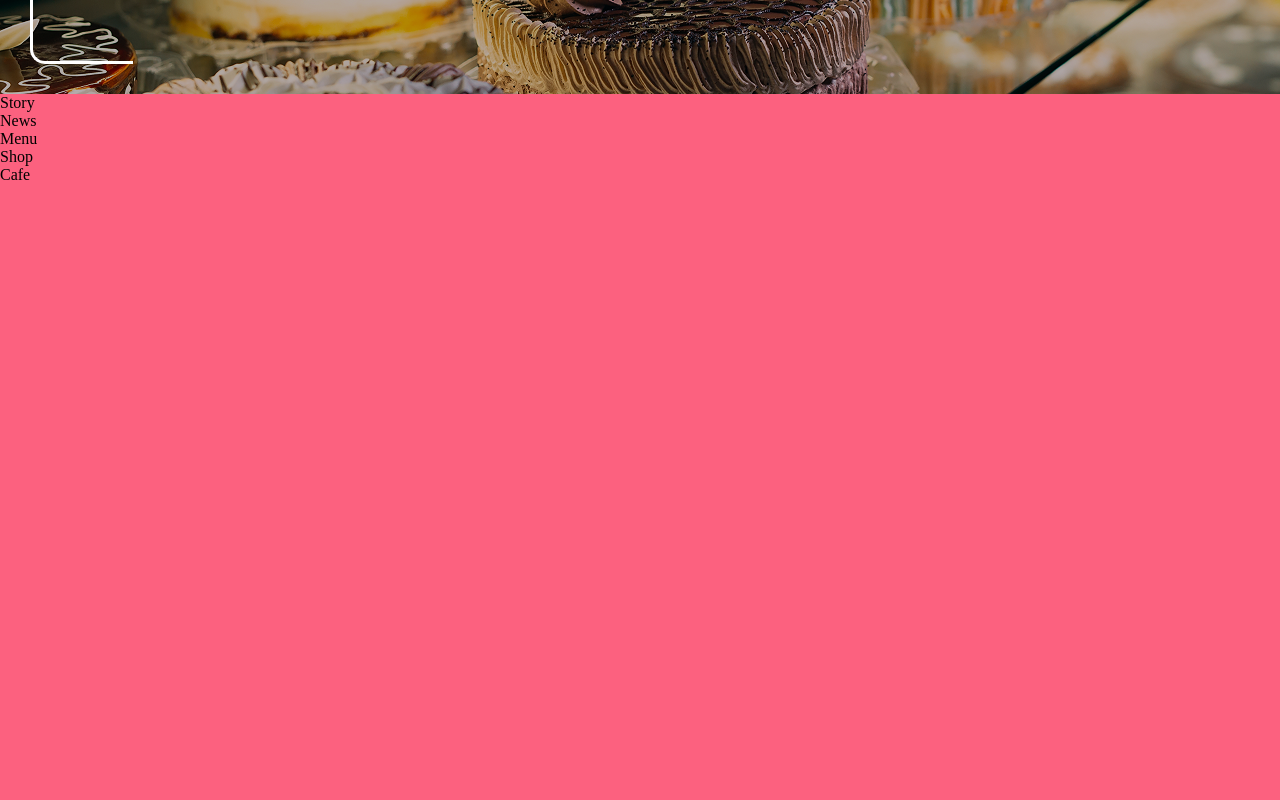
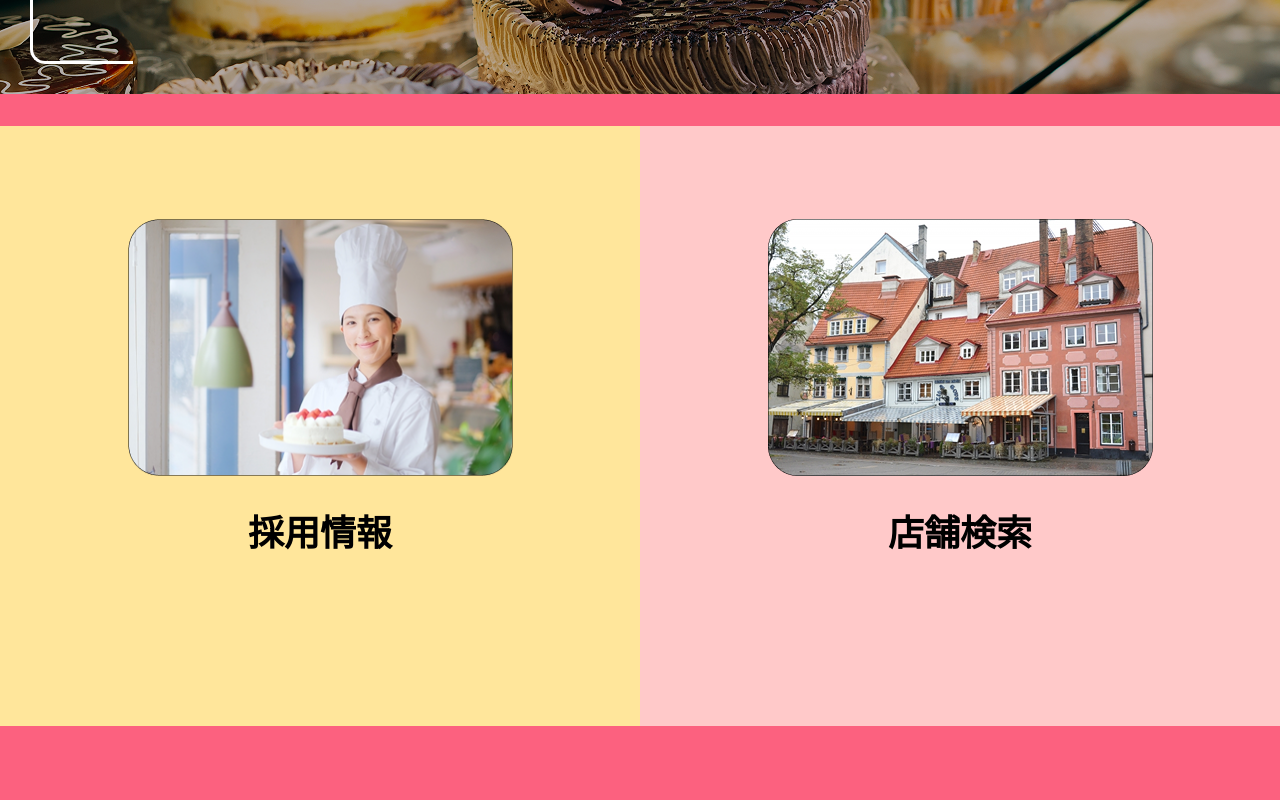
Before and after one commit to Tomoya-office/sweet_demo, a Next.js app: page / in a window 1280 px wide. Shown: the part 7900-8700 px from the top of the page. Before the commit the page ends 8084 px from the top, so only its background shows below. Built offline with nearby package versions, Linux system fonts and the light colour scheme.

Commit message:
add:Recruitコンポーネント実装

```diff
--- a/src/app/page.js
+++ b/src/app/page.js
@@ -6,6 +6,7 @@ import { News } from "@/components/ui/News";
 import { Shop } from "@/components/ui/Shop";
 import { Menu } from "@/components/ui/Menu";
 import { Cafe } from "@/components/ui/Cafe";
+import { Recruit } from "@/components/ui/Recruit";
 
 
 export default function Home() {
@@ -19,6 +20,7 @@ export default function Home() {
       <Menu />
       <Cafe />
       <Shop bgImage="/shop_photo/shop_image2.png"></Shop>
+      <Recruit />
     </main>
   <Footer/>
   </>
--- /dev/null
+++ b/src/components/ui/Recruit/index.js
@@ -0,0 +1,31 @@
+import styles from './index.module.css'
+import Image from "next/image";
+
+export const Recruit = () => {
+  return (
+    <section className={styles.recruit}>
+      <div className={styles.wrap}>
+        <div className={styles['recruit-info']}>
+          <Image
+            className={styles['pastry-chef']}
+            src="/recruit_photo/pastry-chef.png"
+            alt="パティシエ"
+            width={385}
+            height={256.95}
+          />
+          <p className={styles['recruit-title']}>採用情報</p>
+        </div>
+        <div className={styles['store-info']}>
+          <Image
+            className={styles['store-img']}
+            src="/recruit_photo/store.png"
+            alt="お店"
+            width={385}
+            height={256.95}
+          />
+          <p className={styles['recruit-title']}>店舗検索</p>
+        </div>
+      </div>
+    </section>
+    )
+}
--- /dev/null
+++ b/src/components/ui/Recruit/index.module.css
@@ -0,0 +1,31 @@
+.recruit {
+  width: 100vw;
+  height: 100vh;
+}
+
+.recruit .wrap {
+  display: flex;
+  text-align: center;
+  font-family: Noto Serif JP;
+  font-weight: bold;
+  font-size: 36px;
+}
+
+
+.recruit .recruit-info {
+  width: 50%;
+  height: 600px;
+  background-color: #FFE69B;
+  padding-top: 93px;
+}
+
+.recruit .store-info {
+  width: 50%;
+  height: 600px;
+  background-color: #FFC9C9;
+  padding-top: 93px;
+}
+
+.recruit .recruit-title {
+  margin-top: 19px;
+}
```
Also changed, not shown: public/recruit_photo/pastry-chef.png (added), public/recruit_photo/store.png (added).
